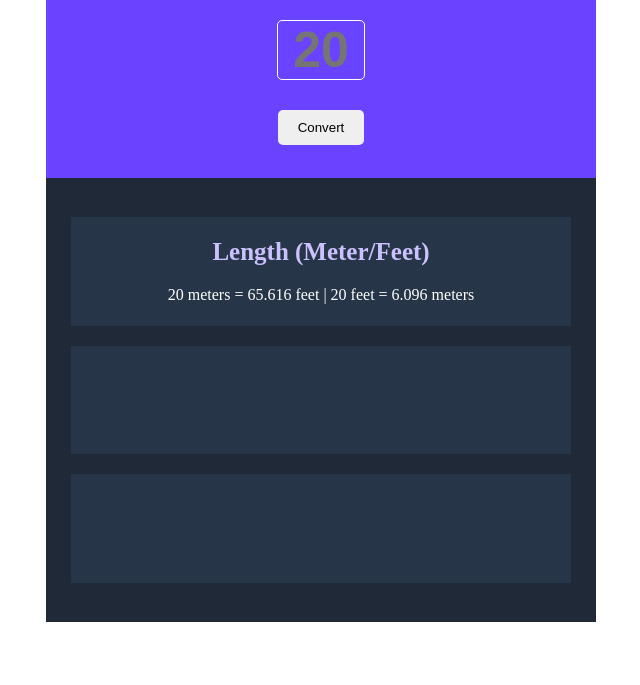
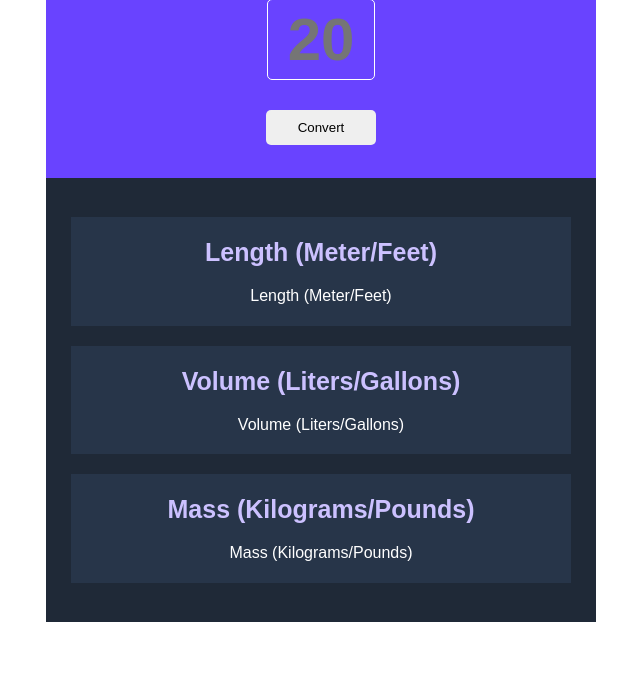
Before and after one commit to Jayawan69/Scrimba-Metric-Imperial-Conversion, a plain HTML site: page index.html in a window 1280 px wide. Shown: the part 115-800 px from the top of the page, without its empty margins (319-959 px from the left). Drawn offline with Linux system fonts and the light colour scheme.

Commit message:
make final changes with non working button

```diff
--- /dev/null
+++ b/data/data.js
@@ -0,0 +1,14 @@
+export const label = [
+  {
+    title: 'Length (Meter/Feet)',
+    subtitle: '20 meters = 65.616 feet | 20 feet = 6.096 meters'
+  },
+  {
+    title: 'Volume (Liters/Gallons)',
+    subtitle: '20 liters = 5.284 gallons | 20 gallons = 75.708 liters'
+  },
+  {
+    title: 'Mass (Kilograms/Pounds)',
+    subtitle: '20 kilos = 44.092 pounds | 20 pounds = 9.072 kilos'
+  }
+]
--- a/index.html
+++ b/index.html
@@ -13,19 +13,12 @@
           <input type="text" placeholder="20" class="input-field">
           <button>Convert</button>
         </section>
-        <section id="lower-part">
-          <div class="dimensions-section">
-            <p class="measurement-title">Length (Meter/Feet)</p>
-            <p class="conversion-ratio">20 meters = 65.616 feet | 20 feet = 6.096 meters</p>
-          </div>
-          <div class="dimensions-section"></div>
-          <div class="dimensions-section"></div>
-        </section>
+        <section id="lower-part"></section>
 
 
       </main>
 
 
-      <script src="index.js"></script>
+      <script src="index.js" type="module"></script>
     </body>
 </html>
--- a/index.js
+++ b/index.js
@@ -0,0 +1,23 @@
+import {label} from './data/data.js'
+
+const lowerPart = document.getElementById('lower-part')
+
+let innerHTML = ''
+
+label.forEach(info=>{
+  const div = document.createElement('div')
+  div.classList.add('dimensions-section')
+
+  let title = document.createElement('p')
+  title.textContent = info.title
+  title.classList.add('measurement-title')
+
+  const subTitle = document.createElement('p')
+  subTitle.textContent = info.title
+  subTitle.classList.add('conversion-ratio')
+
+  div.append(title)
+  div.append(subTitle)
+
+  lowerPart.append(div)
+})
--- a/style.css
+++ b/style.css
@@ -4,6 +4,7 @@ main{
   background-color: #1F2937;
   margin: 0 auto;
   color:white;
+  font-family:sans-serif;
 }
 h1{
   font-size: 30px;
@@ -33,8 +34,8 @@ h1{
   min-width: 50px;
   field-sizing: content;
   min-width: 0;
-  padding: 0px 15px;
-  font-size: 50px;
+  padding: 5px 20px;
+  font-size: 60px;
   color: white;
   text-align: center;
   border-radius: 5px;
@@ -42,11 +43,22 @@ h1{
   margin: 10px;
 }
 button{
-  padding: 10px 20px;
+  padding: 10px 32px;
   border: none;
   border-radius: 5px;
-  margin-top:20px;
+  margin:20px;
+  transition: 100ms;
 }
+
+button:hover{
+  cursor: pointer;
+}
+
+button:active{
+  opacity: 0.5;
+  transition: 100ms;
+}
+
 .dimensions-section{
   background-color: #273549;
   width: 500px;
```
